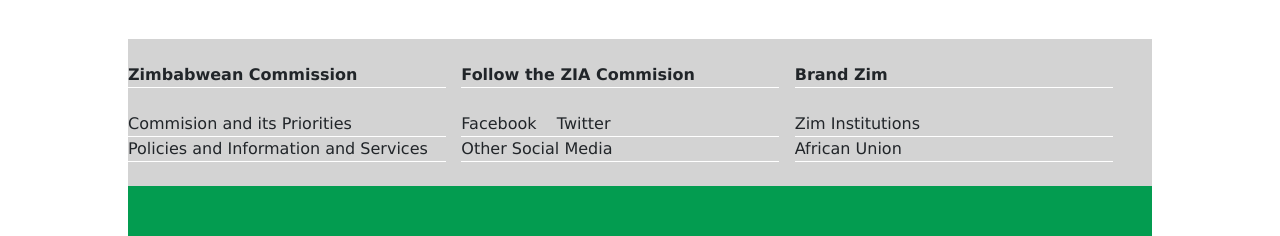
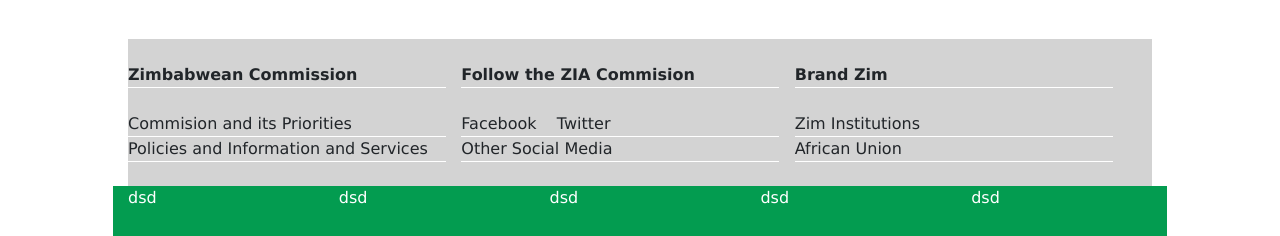
Before and after one commit to visitzimbabwe/visitzimbabwe.github.io, a Flask app: page /brand in a window 1280 px wide; the page is wider, and only the part inside the window is pictured. Shown: the part 2469-2705 px from the top of that part. Run offline with Flask 2, Linux system fonts and the light colour scheme; some libraries are stand-ins or nearby versions.

Commit message:
My Changes

```diff
--- a/visitzimbabwe/templates/brand.html
+++ b/visitzimbabwe/templates/brand.html
@@ -405,7 +405,14 @@
           <div  style="border-bottom:white 1px solid; width: 32%">Other Social Media</div>&nbsp;&nbsp;&nbsp;
           <div  style="border-bottom:white 1px solid; width: 32%">African Union</div>
         </div><br/>
-        <div style="height:50px; background-color:rgb(3, 156, 80)" ></div>
+        <div style="height:50px; background-color:rgb(3, 156, 80); color: white" class="row">
+        <div class="col">dsd</div>
+        <div class="col">dsd</div>
+        <div class="col">dsd</div>
+        <div class="col">dsd</div>
+        <div class="col">dsd</div>
+
+        </div>
       </div>
 
     </footer>
```
